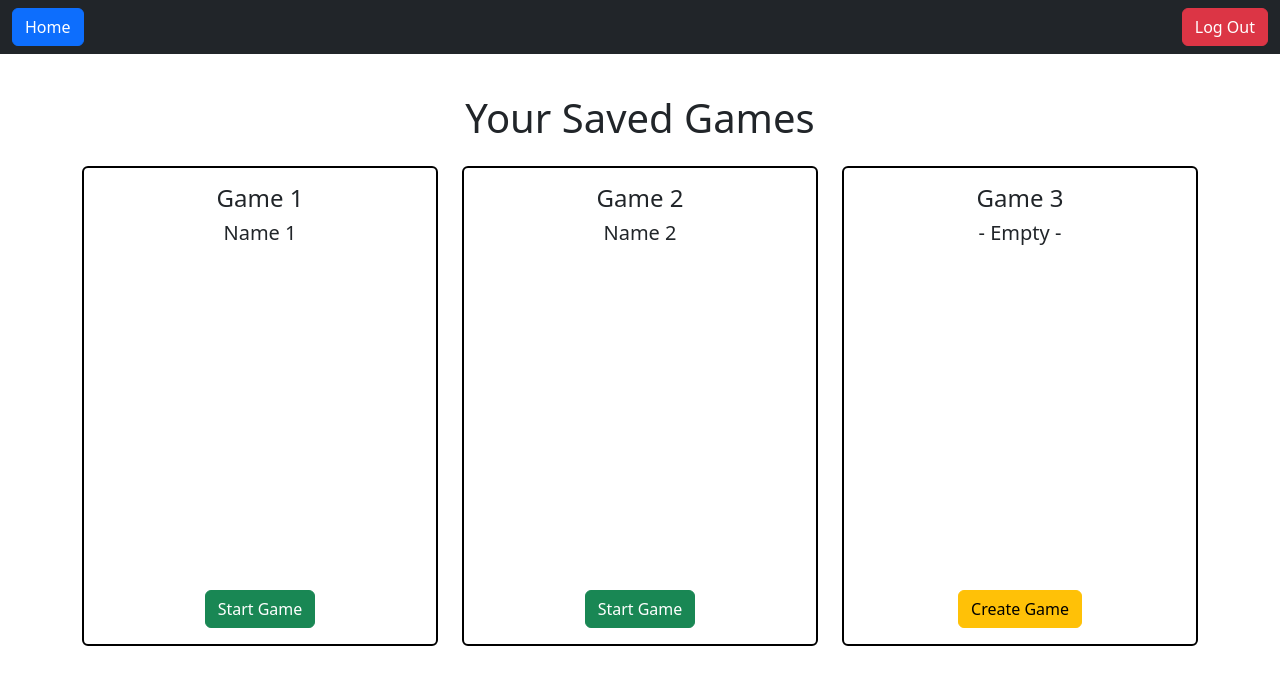
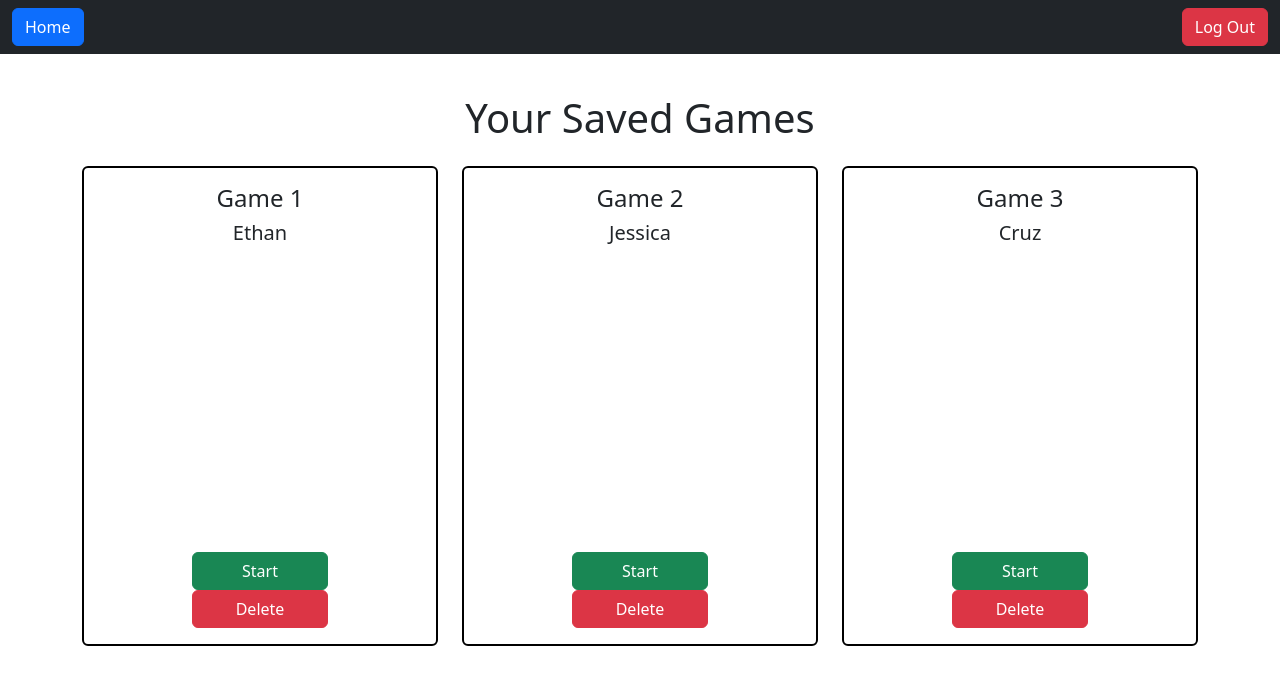
Before and after one commit to jwilson10/team-1-capstone, a React (Create React App) app in the folder client/jailbreak/: page /all-games in a window 1280 px wide. Shown: the top 684 px of the page. Built offline with nearby package versions, Linux system fonts and the light colour scheme.

Commit message:
Mostly finished getting the display games screen functional. Currently it uses service doubles.

```diff
--- a/client/jailbreak/src/components/DisplayGames.js
+++ b/client/jailbreak/src/components/DisplayGames.js
@@ -1,7 +1,27 @@
 import HomeLogoutNavbar from "./HomeLogoutNavbar";
 import "./DisplayGame.css"
+import GameDisplayCard from "./GameDisplayCard";
+import { useEffect, useState } from "react";
+import { findAllForUser } from "../service-doubles/gameServiceDouble";
 
 function DisplayGames(){
+
+    const [games, setGames] = useState([]);
+
+    useEffect(() => {
+        resetGames();
+    }, []);
+
+    function resetGames(){
+        findAllForUser().then(result => {
+            console.log("In Reset");
+
+            const newGames = [...result.games];
+
+            setGames(newGames);
+        });
+    }
+
     return (
         <>
             <HomeLogoutNavbar></HomeLogoutNavbar>
@@ -9,38 +29,9 @@ function DisplayGames(){
             <h1>Your Saved Games</h1>
                 <div className="container mt-4">
                     <div className="row justify-content-center">
-                        {/* Cards */}
-                        <div className="col">
-                            <div className="card game-card">
-                                <div className="card-body d-flex flex-column align-items-center">
-                                    <h4 className="card-title">Game 1</h4>
-                                    <h5 className="card-title">Name 1</h5>
-                                    <button className="btn btn-success mt-auto">Start Game</button>
-                                    {/* <a href="#" className="btn btn-primary">Go somewhere</a> */}
-                                </div>
-                            </div>
-                        </div>
-                        <div className="col">
-                            <div className="card game-card">
-                                <div className="card-body d-flex flex-column align-items-center">
-                                    <h4 className="card-title">Game 2</h4>
-                                    <h5 className="card-title">Name 2</h5>
-                                    <button className="btn btn-success mt-auto">Start Game</button>
-                                    {/* <a href="#" className="btn btn-primary">Go somewhere</a> */}
-                                </div>
-                            </div>
-                        </div>
-                        <div className="col">
-                            <div className="card game-card">
-                                <div className="card-body d-flex flex-column align-items-center">
-                                    <h4 className="card-title">Game 3</h4>
-                                    <h5 className="card-title">- Empty -</h5>
-                                    {/* TODO: navigate to game creation screen */}
-                                    <button className="btn btn-warning mt-auto">Create Game</button>
-                                    {/* <a href="#" className="btn btn-primary">Go somewhere</a> */}
-                                </div>
-                            </div>
-                        </div>
+                        <GameDisplayCard title="Game 1" game={games[0]} resetGames={resetGames}></GameDisplayCard>
+                        <GameDisplayCard title="Game 2" game={games[1]} resetGames={resetGames}></GameDisplayCard>
+                        <GameDisplayCard title="Game 3" game={games[2]} resetGames={resetGames}></GameDisplayCard>
                     </div>
                 </div>
             </div>
--- /dev/null
+++ b/client/jailbreak/src/components/GameDisplayCard.js
@@ -0,0 +1,60 @@
+import { Link } from "react-router-dom";
+import { deleteGame } from "../service-doubles/gameServiceDouble";
+
+function GameDisplayCard({title, game, resetGames}){
+
+    function onDelete(){
+        deleteGame(game.gameNumber)
+            .then(result => resetGames());
+    }
+
+    return(
+        <>
+            <div className="col">
+                <div className="card game-card">
+                    <div className="card-body d-flex flex-column align-items-center">
+                        <h4 className="card-title">{title}</h4>
+                        {
+                            game ?
+                            <>
+                                <h5 className="card-title">{game.characterName}</h5>
+                                <div className="mt-auto container">
+                                    <div className="row">
+                                        <div className="col-3"></div>
+                                        <div className="col">
+                                            <Link className="btn btn-success w-100" to="/game">Start</Link>
+                                        </div>
+                                        <div className="col-3"></div>
+                                    </div>
+                                    <div className="row">
+                                        <div className="col-3"></div>
+                                        <div className="col">
+                                            <button className="btn btn-danger w-100"
+                                                onClick={onDelete}>Delete</button>
+                                        </div>
+                                        <div className="col-3"></div>
+                                    </div>
+                                </div>
+                            </>
+                            :
+                            <>
+                                <h5 className="card-title">- Empty -</h5>
+                                <div className="mt-auto container">
+                                    <div className="row">
+                                        <div className="col-3"></div>
+                                        <div className="col">
+                                            <Link className="btn btn-warning w-100" to="/create-game">Create Game</Link>
+                                        </div>
+                                        <div className="col-3"></div>
+                                    </div>
+                                </div>
+                            </>
+                        }
+                    </div>
+                </div>
+            </div>
+        </>
+    )
+}
+
+export default GameDisplayCard;
--- /dev/null
+++ b/client/jailbreak/src/service-doubles/gameServiceDouble.js
@@ -0,0 +1,81 @@
+function delay(ms) {
+    return new Promise(resolve => setTimeout(resolve, ms));
+}
+
+const games = [
+    {
+        "gameId": 1,
+        "userId": 1,
+        "characterName": "Ethan",
+        "gameNumber": 1,
+        "inventorySlotList": [
+          {
+            "slotId": 2,
+            "gameId": 2,
+            "resourceId": 1,
+            "quantity": 10
+          }
+        ]
+    },
+    {
+        "gameId": 2,
+        "userId": 1,
+        "characterName": "Jessica",
+        "gameNumber": 2,
+        "inventorySlotList": [
+          {
+            "slotId": 2,
+            "gameId": 2,
+            "resourceId": 2,
+            "quantity": 23
+          }
+        ]
+    },
+    {
+        "gameId": 3,
+        "userId": 1,
+        "characterName": "Cruz",
+        "gameNumber": 3,
+        "inventorySlotList": [
+          {
+            "slotId": 2,
+            "gameId": 2,
+            "resourceId": 2,
+            "quantity": 678
+          }
+        ]
+    },
+];
+
+//get all games for all users
+export async function findAllForUser(){
+    console.log("In Find Games");
+
+    await delay(1500);
+
+    return {
+        otherStuff: "Blah blah blah",
+        games: games
+    };
+}
+
+//get specific game
+
+
+//create game
+
+
+//update game
+
+
+//delete game
+export async function deleteGame(gameNumber){
+    console.log("In Delete");
+
+    await delay(1500);
+
+    let toDelete = games.find((game) => game && game.gameNumber === gameNumber);
+    if(toDelete){
+        games[games.indexOf(toDelete)] = undefined;
+    }
+}
```
Also changed, not shown: client/jailbreak/src/service-doubles/resourceServiceDouble.js (added), 1 other file (tests, documents, lock files or other folders).
